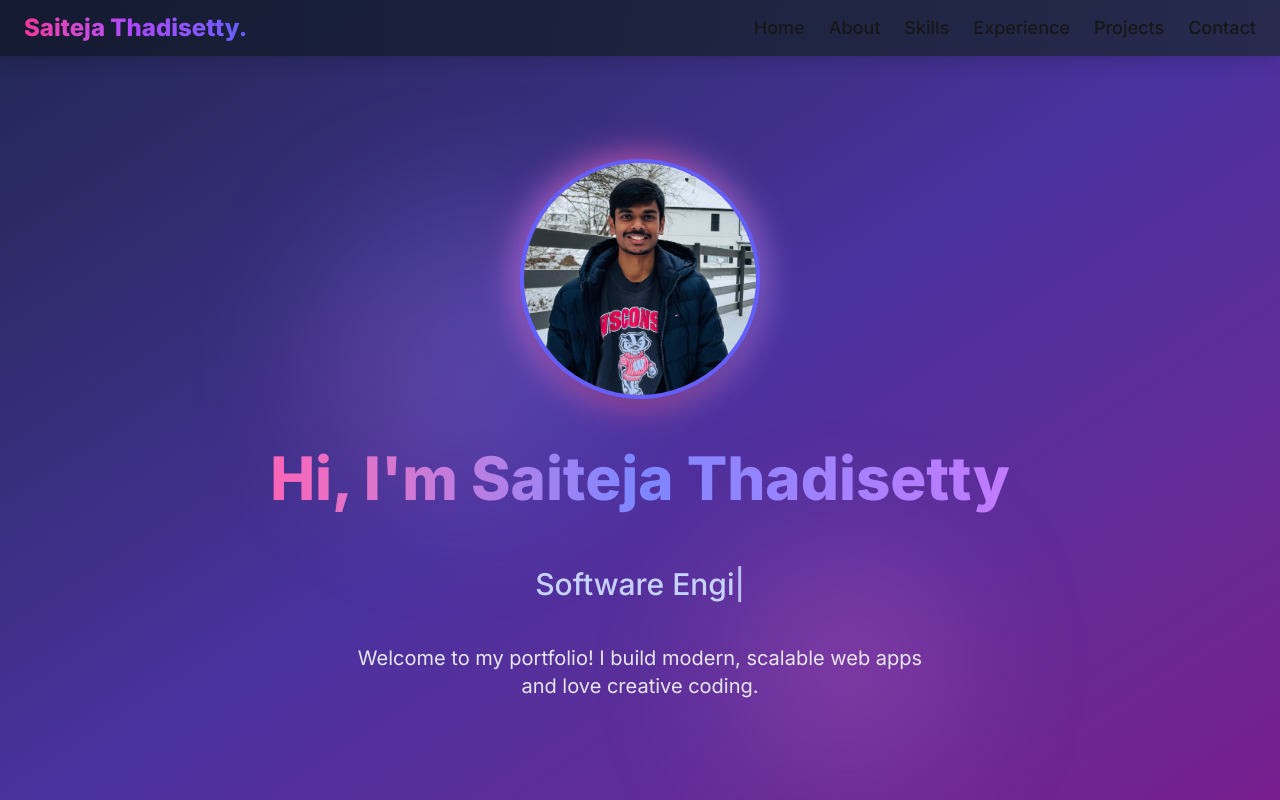
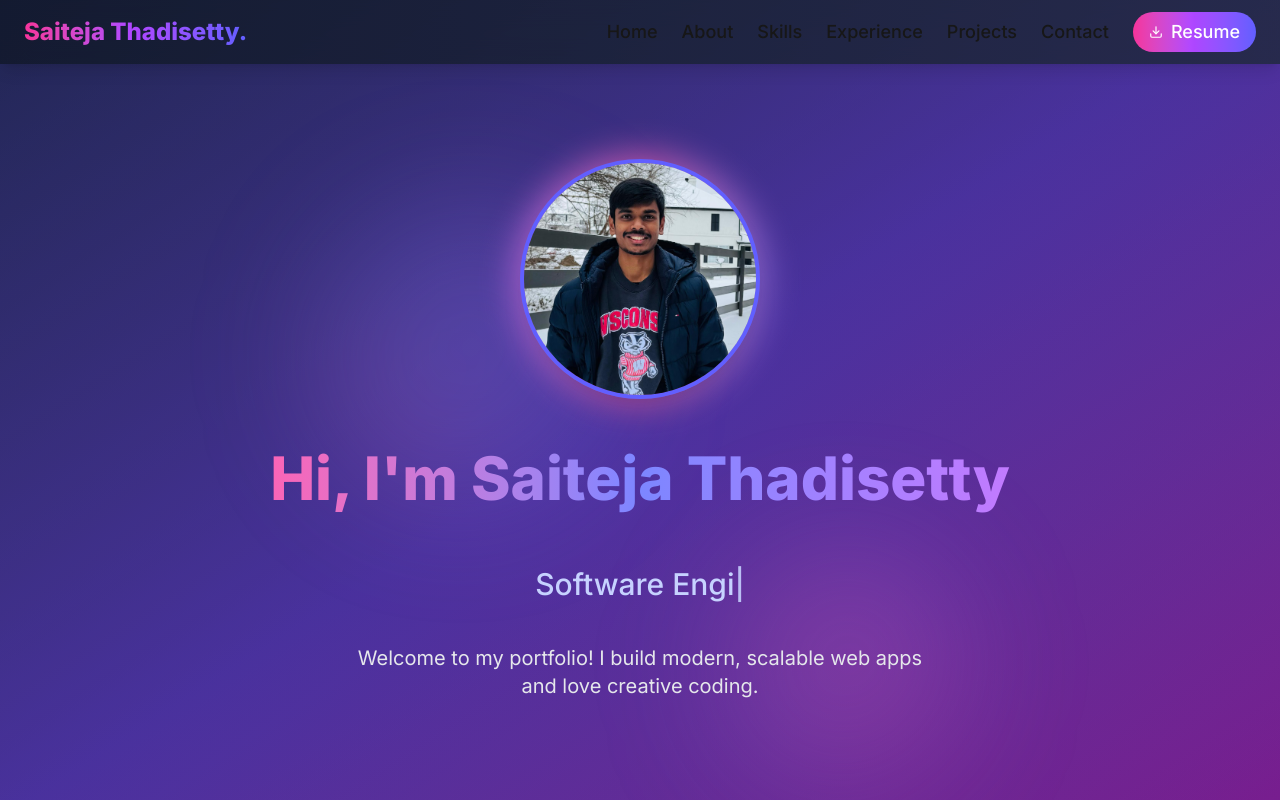
Before and after one commit to SaitejaThadisetty/SaitejaThadisettyPortfolio, a Next.js app: page / in a window 1280 px wide. Shown: the top 800 px of the page. Built offline with nearby package versions, Linux system fonts and the light colour scheme.

Commit message:
resume-button

```diff
--- a/src/components/Navbar.tsx
+++ b/src/components/Navbar.tsx
@@ -2,6 +2,7 @@
 import React from 'react';
 import { motion, AnimatePresence } from 'framer-motion';
 import { FiMenu, FiX } from 'react-icons/fi';
+import { FiDownload } from 'react-icons/fi';
 
 const navLinks = [
   { name: 'Home', href: '#home' },
@@ -39,7 +40,7 @@ const Navbar: React.FC = () => {
           Saiteja Thadisetty.
         </motion.a>
         {/* Desktop nav */}
-        <ul className="hidden md:flex gap-6 text-lg font-medium">
+        <ul className="hidden md:flex gap-6 text-lg font-medium items-center">
           {navLinks.map((link) => (
             <motion.li
               key={link.name}
@@ -51,6 +52,20 @@ const Navbar: React.FC = () => {
               </a>
             </motion.li>
           ))}
+          <motion.li
+            whileHover={{ scale: 1.05 }}
+            className="transition-transform duration-200"
+          >
+            <a
+              href="https://drive.google.com/file/d/1LeFs1aGyxtPKUYH2qc6jkd0fwrZ_1fEu/view?usp=drive_link"
+              target="_blank"
+              rel="noopener noreferrer"
+              className="flex items-center gap-2 bg-gradient-to-r from-pink-500 via-purple-500 to-indigo-500 text-white px-4 py-1.5 rounded-full hover:shadow-lg transition-shadow duration-300"
+            >
+              <FiDownload className="text-sm" />
+              <span>Resume</span>
+            </a>
+          </motion.li>
         </ul>
         {/* Mobile menu button */}
         <button
@@ -80,6 +95,16 @@ const Navbar: React.FC = () => {
                   {link.name}
                 </a>
               ))}
+              <a
+                href="https://drive.google.com/your-resume-link"
+                target="_blank"
+                rel="noopener noreferrer"
+                className="flex items-center gap-2 bg-gradient-to-r from-pink-500 via-purple-500 to-indigo-500 text-white px-6 py-2 rounded-full hover:shadow-lg transition-shadow duration-300 mt-2"
+                onClick={() => setMenuOpen(false)}
+              >
+                <FiDownload className="text-sm" />
+                <span>Resume</span>
+              </a>
             </motion.div>
           )}
         </AnimatePresence>
```
